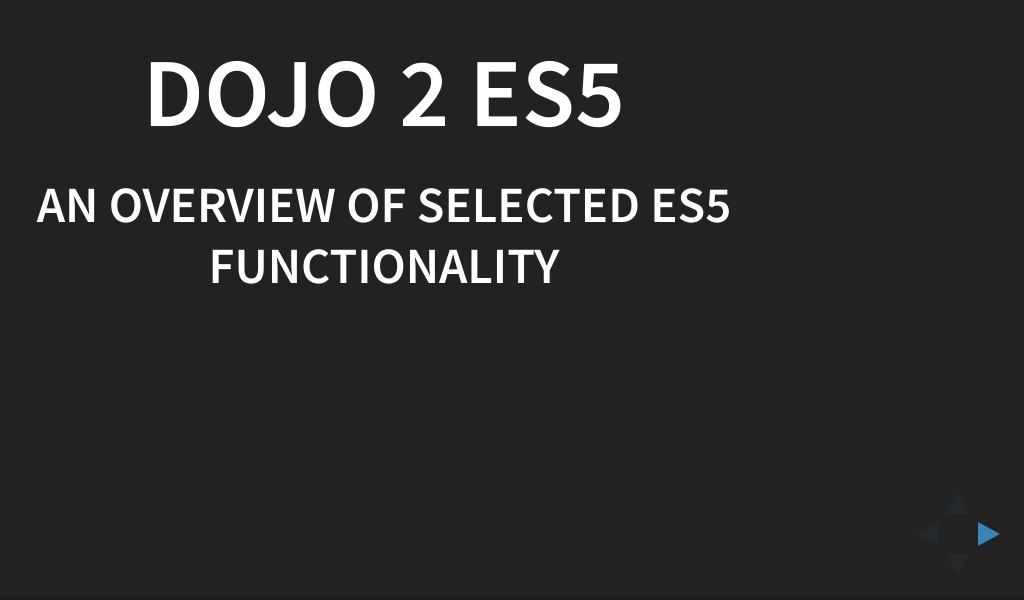
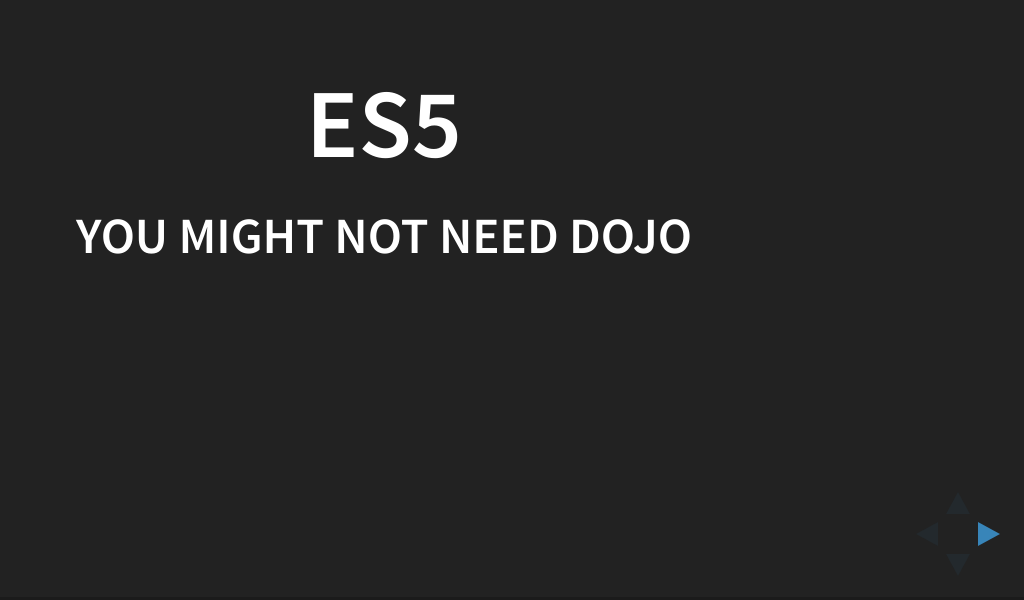
Before and after one commit to charlesbuczel/dojo2es5, a plain HTML site: page presentation/index.html in a window 1280 px wide. Shown: the part 200-800 px from the top of the page, without its empty margins (256-1280 px from the left). Drawn offline with Linux system fonts and the light colour scheme.

Commit message:
Update title

```diff
--- a/presentation/index.html
+++ b/presentation/index.html
@@ -42,8 +42,8 @@
 			<div class="slides">
 
     <section id="title">
-    <h1>Dojo 2 ES5</h1>
-    <h3>An overview of selected ES5 functionality</h3>
+    <h1>ES5</h1>
+    <h3>You might not need Dojo</h3>
 </section>
     <section id="intro">
     <h2>ECMAScript</h2>
```
Also changed, not shown: source/01_title.html (+2 -2 lines).
